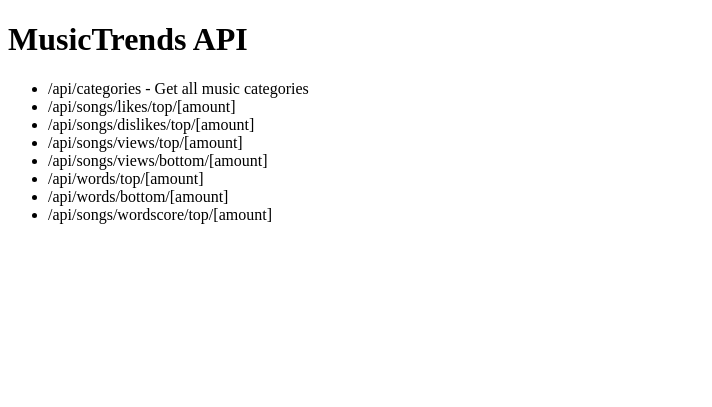
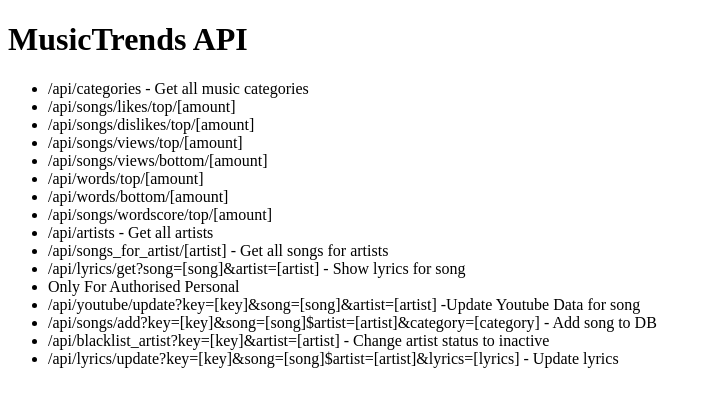
Before and after one commit to alonkol/MusicTrends, a Flask app: page /api in a window 1280 px wide. Shown: the top 407 px of the page, without its empty margins (0-712 px from the left). Run offline with Flask 2, Linux system fonts and the light colour scheme.

Commit message:
add missing apis + html update

```diff
--- a/Server/server.py
+++ b/Server/server.py
@@ -170,8 +170,10 @@ def songs_for_artist(artist):
     return GetJSONResult(statement, (artist,))
 
 
-@app.route('/api/blacklist_artist/<artist>')
-def blacklist_artist(artist):
+@app.route('/api/blacklist_artist')
+def blacklist_artist():
+    artist = request.args.get('artist')
+    managerKey = request.args.get('key')
     artist_id = find_artist_id_in_table(artist)
     if artist_id is None:
         return json.dumps({"success": False})
@@ -180,7 +182,8 @@ def blacklist_artist(artist):
 
     return GetUpdateResult(statement, (artist_id,))
 
-@app.route('/api/lyrics/get/', methods=['GET'])
+
+@app.route('/api/lyrics/get', methods=['GET'])
 def get_lyrics():
     artist = request.args.get('artist')
     song = request.args.get('song')
@@ -200,6 +203,7 @@ def update_lyrics():
     artist = request.args.get('artist')
     song = request.args.get('song')
     lyrics = request.args.get('lyrics')
+    managerKey = request.args.get('key')
     song_id = get_song_id_by_song_name_and_artist(artist, song)
     lyrics_exist = check_if_lyrics_exist(song_id)
     if lyrics_exist:
@@ -209,6 +213,27 @@ def update_lyrics():
         # currently supports only lyrics in english
         insert_lyrics_into_tables(song_id, lyrics, 'en')
 
+# TODO OOOOOOOOOOOOOOOOOOOOOOOOOOOOOOOOOOOOOOOOOOOOOOOOOOOOOOOOOO
+app.route('/api/youtube/update', methods=['GET'])
+def update_youtube_data():
+    artist = request.args.get('artist')
+    song = request.args.get('song')
+    managerKey = request.args.get('key')
+    return json.dumps({
+            "success": True,
+        })
+
+
+# TODO OOOOOOOOOOOOOOOOOOOOOOOOOOOOOOOOOOOOOOOOOOOOOOOOOOOOOOOOOO
+app.route('/api/songs/add', methods=['GET'])
+def add_song():
+    artist = request.args.get('artist')
+    song = request.args.get('song')
+    category = request.args.get('category')
+    managerKey = request.args.get('key')
+    return json.dumps({
+            "success": True,
+        })
 # --- Auxiliary --- #
 
 def GetJSONResult(statement, params=None):
--- a/Server/templates/api.html
+++ b/Server/templates/api.html
@@ -16,6 +16,16 @@
         <li>/api/words/top/[amount]</li>
         <li>/api/words/bottom/[amount]</li>
         <li>/api/songs/wordscore/top/[amount]</li>
+
+        <li>/api/artists - Get all artists</li>
+        <li>/api/songs_for_artist/[artist] - Get all songs for artists</li>
+        <li>/api/lyrics/get?song=[song]&artist=[artist] - Show lyrics for song</li>
+
+        <li> Only For Authorised Personal</li>
+        <li>/api/youtube/update?key=[key]&song=[song]&artist=[artist] -Update Youtube Data for song</li>
+        <li>/api/songs/add?key=[key]&song=[song]$artist=[artist]&category=[category] - Add song to DB</li>
+        <li>/api/blacklist_artist?key=[key]&artist=[artist] - Change artist status to inactive</li>
+        <li>/api/lyrics/update?key=[key]&song=[song]$artist=[artist]&lyrics=[lyrics] - Update lyrics</li>
     </ul>
 
 </body>
```
